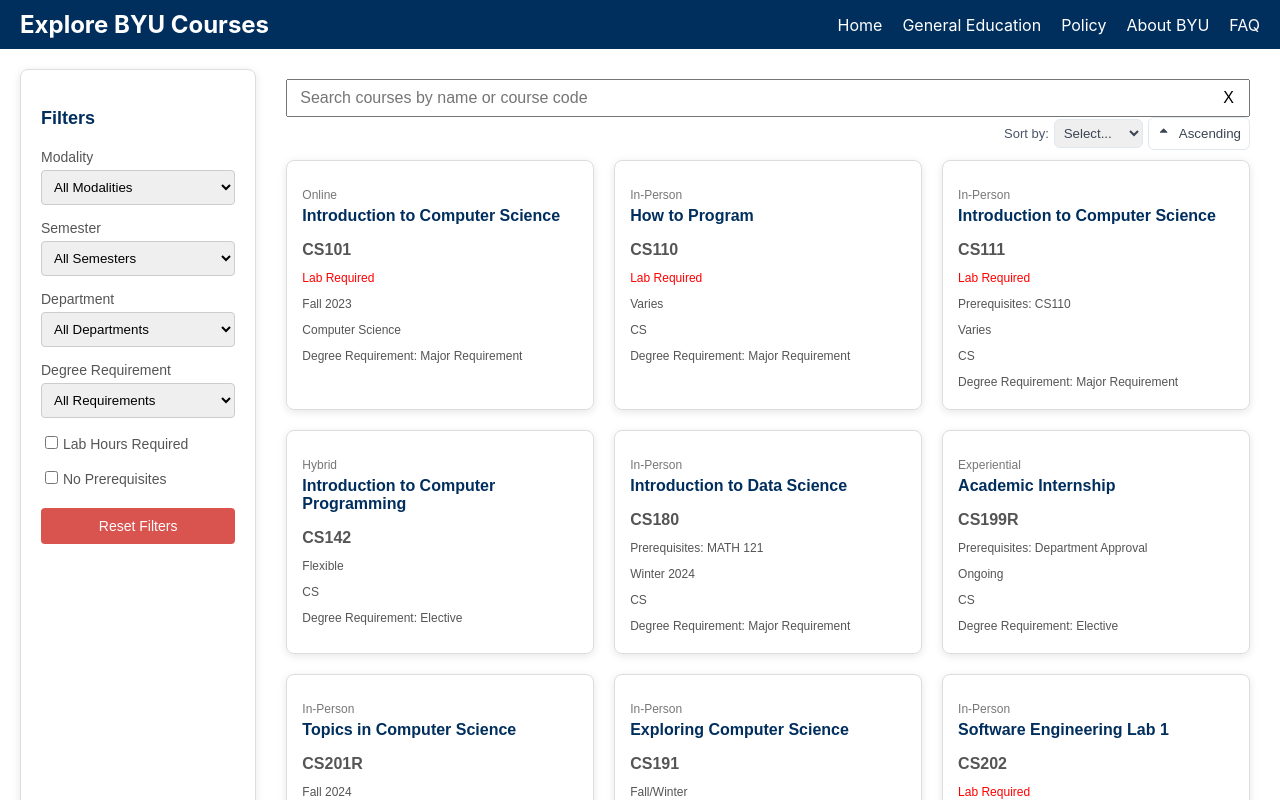
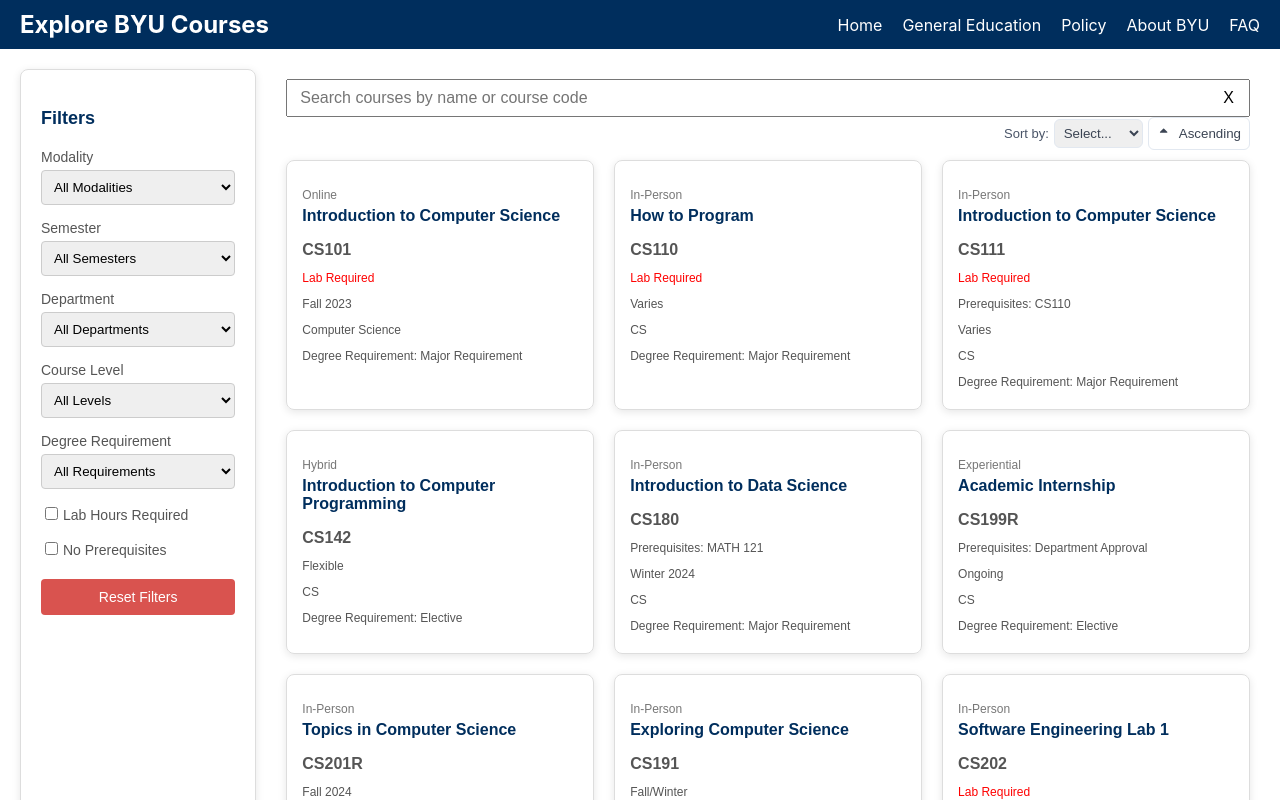
Before and after one commit to Wimplende2000/CS356PrototypeCOPY, a React (Create React App) app: page /search in a window 1280 px wide. Shown: the top 800 px of the page. Built offline with nearby package versions, Linux system fonts and the light colour scheme.

Commit message:
added course level filters

```diff
--- a/src/components/CourseSearch.jsx
+++ b/src/components/CourseSearch.jsx
@@ -22,10 +22,15 @@
   const [sortOrder, setSortOrder] = useState("asc");
   const [expandedCourse, setExpandedCourse] = useState(null);
   const [showPanel, setShowPanel] = useState(false);
+  const [selectedCourseLevel, setSelectedCourseLevel] = useState("");
+
+
 
   useEffect(() => {
     let filteredCourses = courseData.filter((course) => {
       const lowerSearch = search.trim().toLowerCase();
+      const courseLevel = parseInt(course.code.match(/\d+/)?.[0]?.charAt(0)) * 100 || 0; // Extract first digit and multiply by 100
+
       return (
         (lowerSearch === "" ||
           course.title.toLowerCase().includes(lowerSearch) ||
@@ -36,7 +41,8 @@
         (!showNoPrerequisites || course.prerequisites.length === 0) &&
         (selectedSemester === "" || course.semester === selectedSemester) &&
         (selectedDepartment === "" || course.department === selectedDepartment) &&
-        (selectedDegreeRequirement === "" || course.degreeRequirement === selectedDegreeRequirement)
+        (selectedDegreeRequirement === "" || course.degreeRequirement === selectedDegreeRequirement) &&
+        (selectedCourseLevel === "" || courseLevel === parseInt(selectedCourseLevel))
       );
     });
 
@@ -60,6 +66,7 @@
     selectedSemester,
     selectedDepartment,
     selectedDegreeRequirement,
+    selectedCourseLevel,
     sortKey,
     sortOrder,
   ]);
@@ -119,7 +126,10 @@
   setShowLabCourses={setShowLabCourses}
   showNoPrerequisites={showNoPrerequisites}
   setShowNoPrerequisites={setShowNoPrerequisites}
+  selectedCourseLevel={selectedCourseLevel}
+  setSelectedCourseLevel={setSelectedCourseLevel}
 />
+
 
         <div style={{ width: "100%", padding: "10px", borderRadius: "4px", marginBottom: "20px" }}>
           <SearchBar onSearch={setSearch} />
--- a/src/components/SidebarFilters.jsx
+++ b/src/components/SidebarFilters.jsx
@@ -1,7 +1,7 @@
 
 import React, { useEffect, useRef } from "react";
 import { useNavigate } from "react-router-dom";
-
+import CourseSearch from "./CourseSearch";
 export default function SidebarFilters({
   selectedModality,
   setSelectedModality,
@@ -14,7 +14,9 @@
   showLabCourses,
   setShowLabCourses,
   showNoPrerequisites,
-  setShowNoPrerequisites
+  setShowNoPrerequisites,
+  selectedCourseLevel,
+  setSelectedCourseLevel,
 }) {
   const navigate = useNavigate();
 
@@ -24,6 +26,7 @@
       selectedSemester !== "All" ||
       selectedDepartment !== "All" ||
       selectedDegreeRequirement !== "All" ||
+      selectedCourseLevel !== "All" ||
       showLabCourses ||
       showNoPrerequisites
     ) {
@@ -37,6 +40,7 @@
     selectedDepartment,
     selectedDegreeRequirement,
     showLabCourses,
+    selectedCourseLevel,
     showNoPrerequisites,
     navigate
   ]);
@@ -50,6 +54,7 @@
         selectedDepartment,
         selectedDegreeRequirement,
         showLabCourses,
+        setSelectedCourseLevel,
         showNoPrerequisites
       })
     );
@@ -59,6 +64,7 @@
     selectedDepartment,
     selectedDegreeRequirement,
     showLabCourses,
+    selectedCourseLevel,
     showNoPrerequisites
   ]);
 
@@ -69,6 +75,7 @@
     setSelectedDegreeRequirement("All");
     setShowLabCourses(false);
     setShowNoPrerequisites(false);
+    setSelectedCourseLevel("All")
   };
 
   return (
@@ -121,6 +128,23 @@
         </select>
       </div>
 
+  <div style={{ marginBottom: "15px" }}>
+    <label style={{ display: "block", marginBottom: "5px", color: "#555", fontSize: "14px" }}>Course Level</label>
+    <select
+      style={{ width: "100%", padding: "8px", borderRadius: "4px", border: "1px solid #ccc" }}
+      value={selectedCourseLevel}
+      onChange={(e) => setSelectedCourseLevel(e.target.value)}
+    >
+      <option value="">All Levels</option>
+      <option value="100">100 Level</option>
+      <option value="200">200 Level</option>
+      <option value="300">300 Level</option>
+      <option value="400">400 Level</option>
+      <option value="500">500 Level</option>
+    </select>
+  </div>
+
+
       <div style={{ marginBottom: "15px" }}>
         <label style={{ display: "block", marginBottom: "5px", color: "#555", fontSize: "14px" }}>Degree Requirement</label>
         <select
@@ -162,6 +186,7 @@
       >
         Reset Filters
       </button>
+
     </div>
   );
 }
```
Lines whose indentation alone changed are shown as unchanged.
